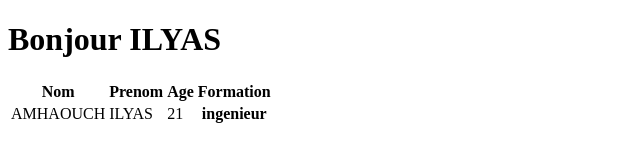
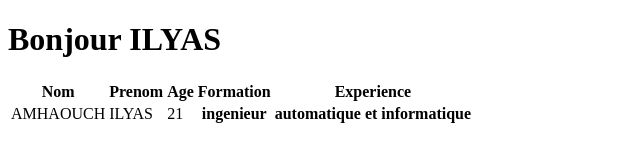
Before and after one commit to Pause-tech/Pause-tech.github.io, a plain HTML site: page index.html in a window 1280 px wide. Shown: the whole page, without its empty margins (0-640 px from the left). Drawn offline with Linux system fonts and the light colour scheme.

Commit message:
EXperience

```diff
--- a/index.html
+++ b/index.html
@@ -12,12 +12,15 @@
         <th>Prenom</th>
         <th>Age</th>
         <th>Formation</th>
+        <th>Experience</th>
+
       </tr>
       <tr>
         <td>AMHAOUCH</td>
         <td>ILYAS</td>
         <td>21</td>
         <th>ingenieur</th>
+        <th>automatique et informatique </th>
       </tr>
 
     </table>
```
